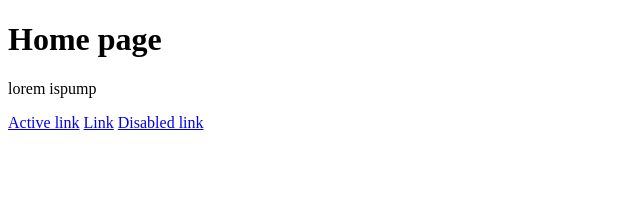
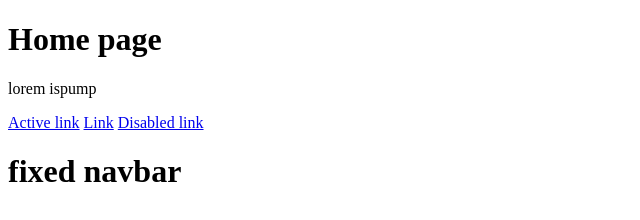
Before and after one commit to TranLamHuyB2017044/test_workflow, a plain HTML site: page home.html in a window 1280 px wide. Shown: the whole page, without its empty margins (0-640 px from the left). Drawn offline with Linux system fonts and the light colour scheme.

Commit message:
fix: fix navbar

```diff
--- a/home.html
+++ b/home.html
@@ -17,6 +17,6 @@
         <a class="nav-link" href="#">Link</a>
         <a class="nav-link disabled" href="#">Disabled link</a>
     </nav>
-
+    <h1>fixed navbar</h1>
 </body>
 </html>
```
